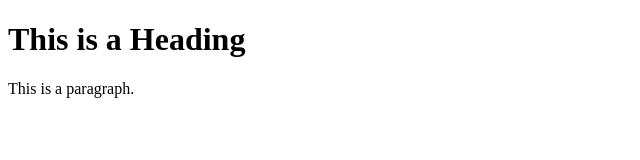
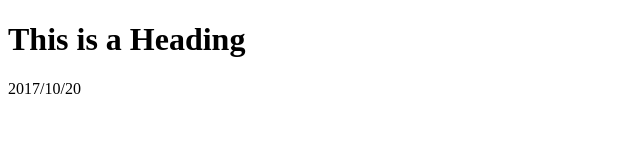
Before and after one commit to sankoneko/sankoneko.github.io, a plain HTML site: page index.html in a window 1280 px wide. Shown: the full height of the page, 0-640 px from the left. Drawn offline with Linux system fonts and the light colour scheme.

Commit message:
Update index.html

```diff
--- a/index.html
+++ b/index.html
@@ -1,12 +1,12 @@
 <!DOCTYPE html>
 <html>
 <head>
-<title>Page Title</title>
+<title>Hello!</title>
 </head>
 <body>
 
 <h1>This is a Heading</h1>
-<p>This is a paragraph.</p>
+<p>2017/10/20</p>
 
 </body>
 </html>
```
